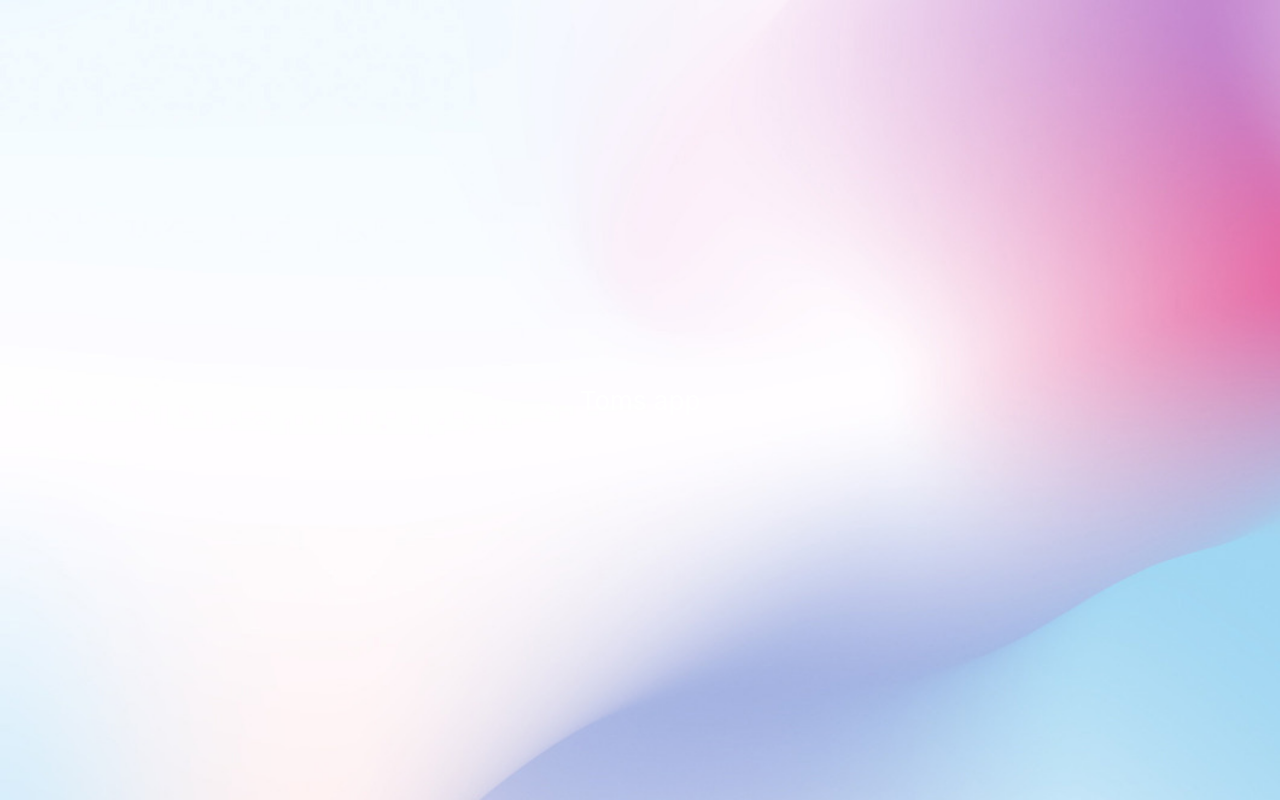
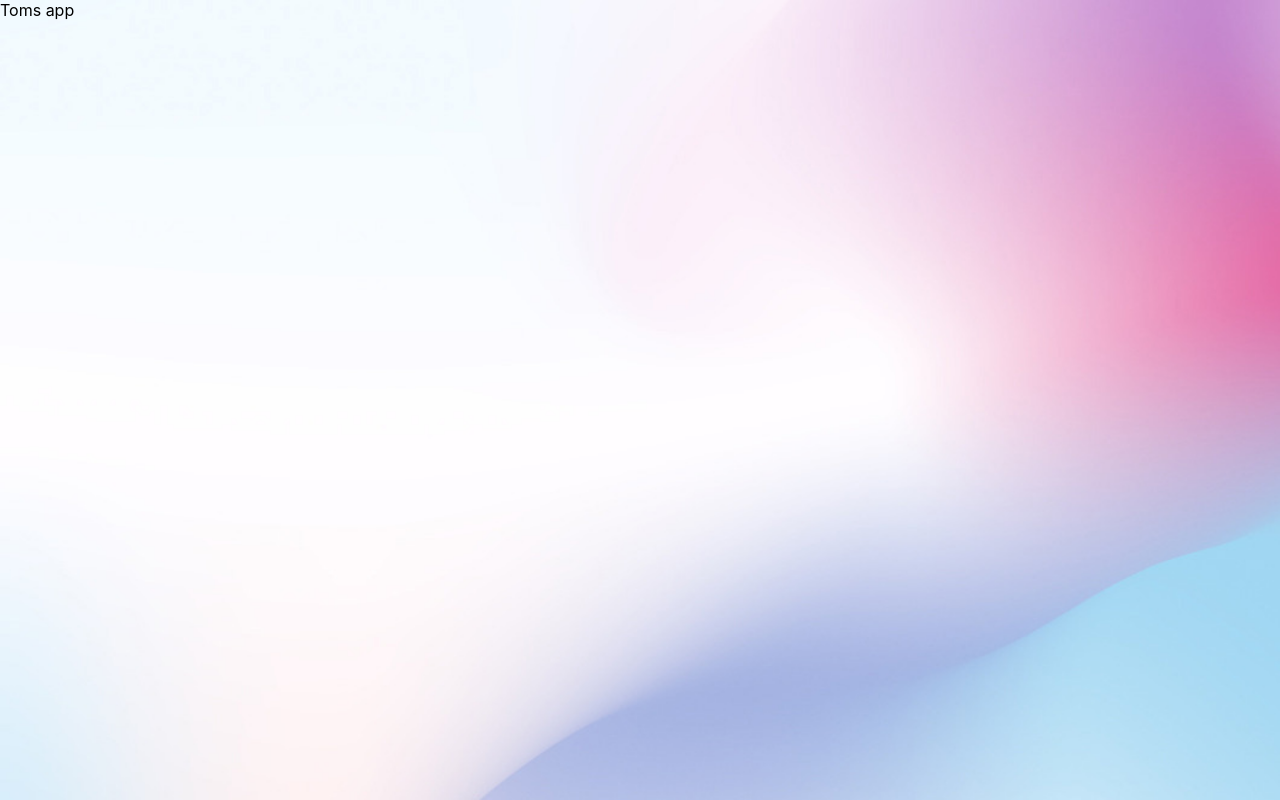
Before and after one commit to tomhughes87/task, a React (Create React App) app: page / in a window 1280 px wide. Built offline with nearby package versions, Linux system fonts and the light colour scheme.

Commit message:
remove boilerplate stlye for app

```diff
--- a/src/App.css
+++ b/src/App.css
@@ -1,4 +1,4 @@
-.App {
+/* .App {
   text-align: center;
 }
 
@@ -11,19 +11,19 @@
   .App-logo {
     animation: App-logo-spin infinite 20s linear;
   }
-}
+} */
 
 .App-header {
   /* background-color: #282c34; */
   min-height: 100vh;
-  display: flex;
+  /* display: flex;
   flex-direction: column;
   align-items: center;
   justify-content: center;
   font-size: calc(10px + 2vmin);
-  color: white;
+  color: white; */
 }
-
+/*
 .App-link {
   color: #61dafb;
 }
@@ -35,4 +35,4 @@
   to {
     transform: rotate(360deg);
   }
-}
+} */
```
